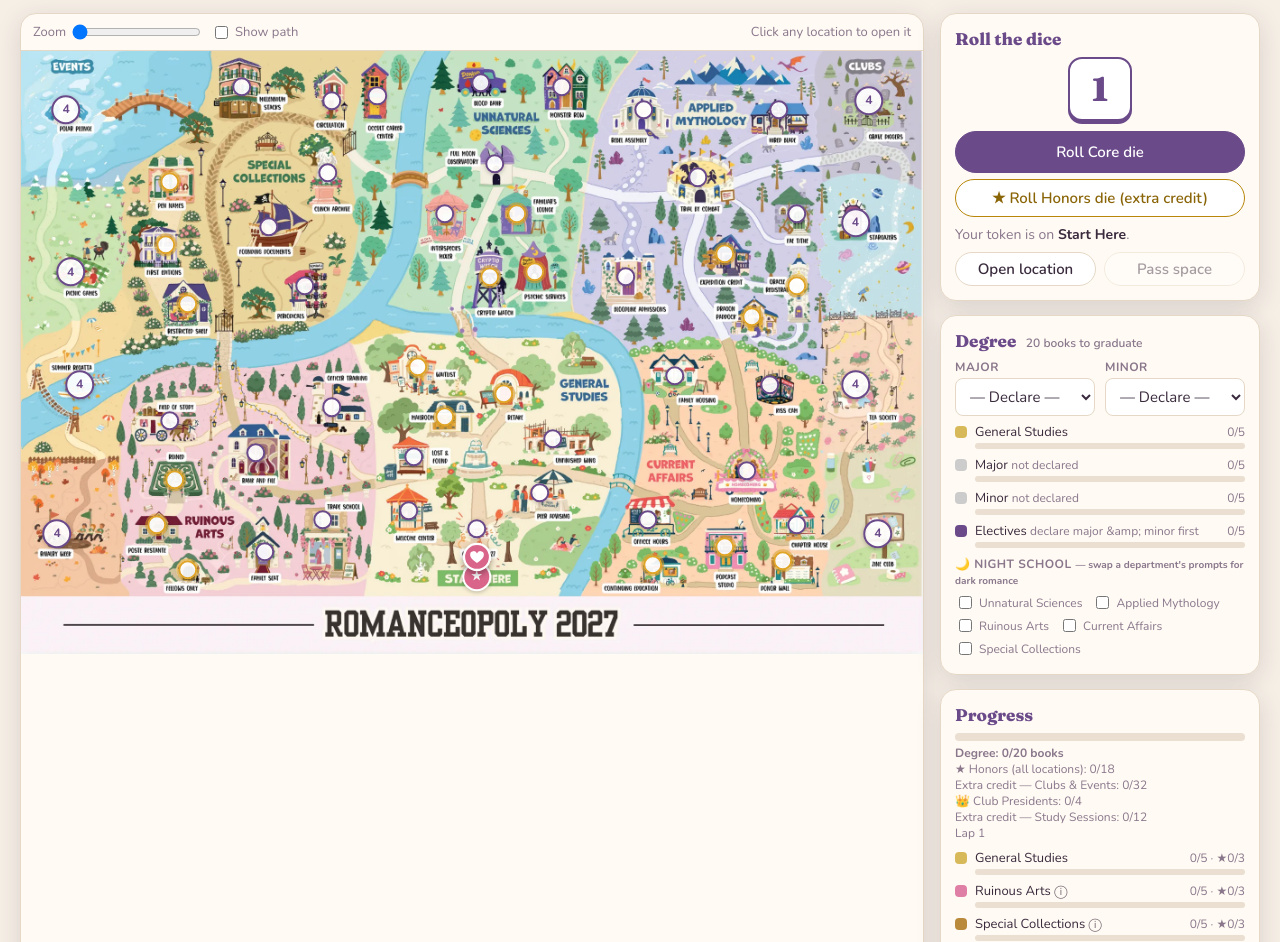
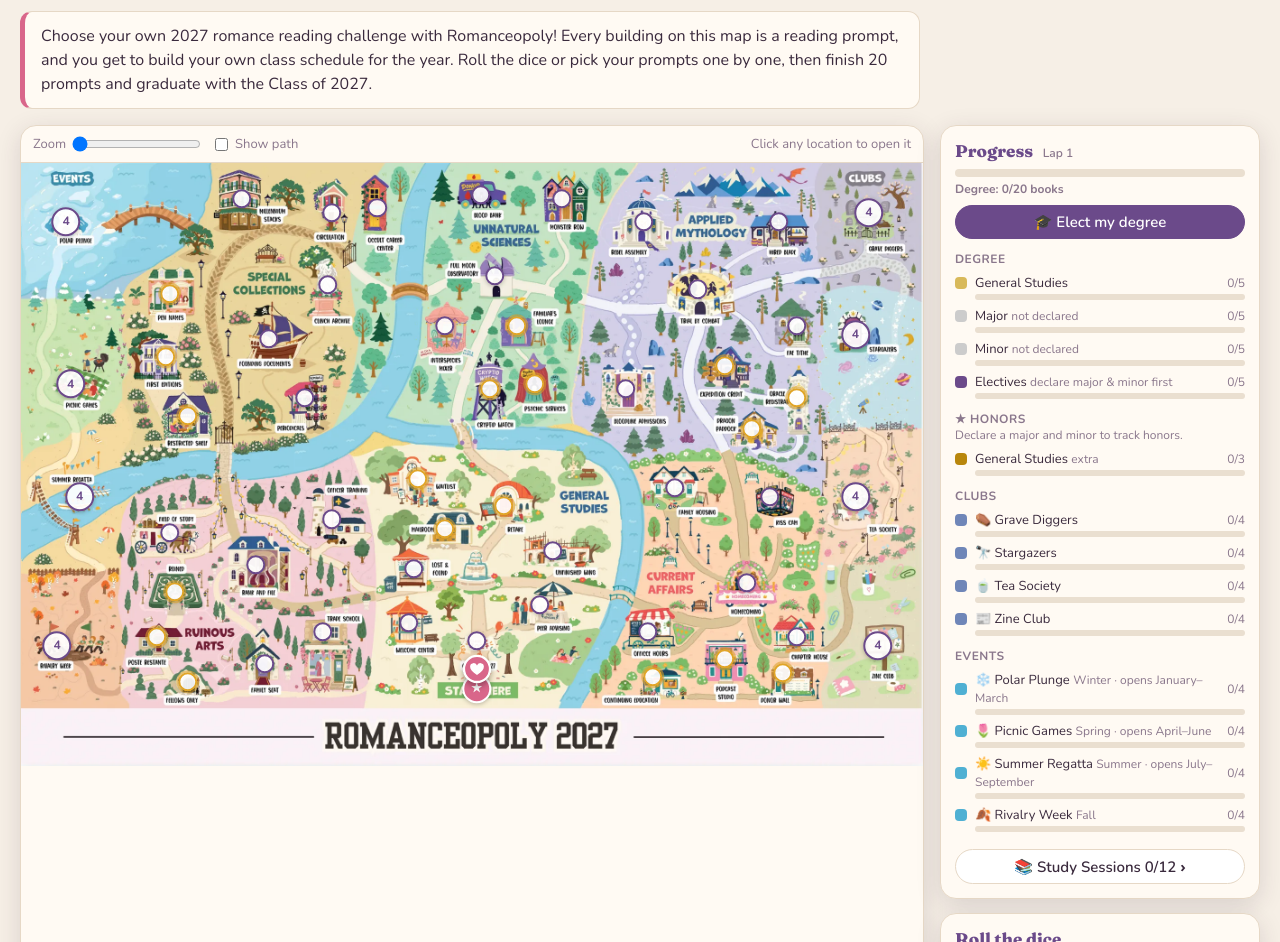
Before and after one commit to Janexiao-cmd/reading_challenge_gameboard, a website: page index.html in a window 1280 px wide. Shown: the part 58-1000 px from the top of the page. Drawn offline with nearby package versions, Linux system fonts and the light colour scheme.

Commit message:
Rework layout: personal Progress card, Elect my degree and Study Sessions modals, intro text
Co-Authored-By: Claude Sonnet 5.5 <noreply@anthropic.com>

```diff
--- a/index.html
+++ b/index.html
@@ -140,6 +140,8 @@ textarea{resize:vertical;min-height:60px}
 .toast.show{display:flex}
 .toast button{border:0;background:#fff;color:var(--ink);border-radius:99px;padding:4px 12px;font-weight:700}
 .toast .x{background:transparent;color:#fff;font-size:20px;padding:0 4px}
+.intro{padding:14px 20px 0}
+.intro p{margin:0;max-width:900px;font-size:16px;line-height:1.5;color:var(--ink);background:var(--card);border:1px solid var(--line);border-left:5px solid var(--rose);border-radius:12px;padding:12px 16px}
 </style>
 </head>
 <body>
@@ -154,6 +156,7 @@ textarea{resize:vertical;min-height:60px}
   <button class="btn" id="btnReset">Reset</button>
   <input type="file" id="importFile" accept="application/json" hidden>
 </header>
+<section class="intro"><p>Choose your own 2027 romance reading challenge with Romanceopoly! Every building on this map is a reading prompt, and you get to build your own class schedule for the year. Roll the dice or pick your prompts one by one, then finish 20 prompts and graduate with the Class of 2027.</p></section>
 <div id="banner" class="banner"></div>
 <main>
   <section class="boardwrap">
@@ -173,6 +176,14 @@ textarea{resize:vertical;min-height:60px}
   </section>
   <aside>
     <div class="card">
+      <h3>Progress <small id="lapLabel"></small></h3>
+      <div class="bar"><i id="totbar"></i></div>
+      <div class="small" id="totlabel" style="margin:4px 0 8px"></div>
+      <button class="btn primary" id="btnDegree" style="width:100%">🎓 Elect my degree</button>
+      <div id="progbody"></div>
+      <button class="btn" id="btnSessions" style="width:100%;margin-top:10px"></button>
+    </div>
+    <div class="card">
       <h3>Roll the dice</h3>
       <div class="dicebox" id="dicebox"></div>
       <button class="btn primary" id="btnRoll" style="width:100%;padding:10px">Roll Core die</button>
@@ -184,27 +195,11 @@ textarea{resize:vertical;min-height:60px}
       </div>
     </div>
     <div class="card">
-      <h3>Degree <small>20 books to graduate</small></h3>
-      <div class="row2"><div><label class="f" style="margin-top:0">Major</label><select id="selMajor"></select></div><div><label class="f" style="margin-top:0">Minor</label><select id="selMinor"></select></div></div>
-      <div id="degrows" style="margin-top:6px"></div>
-      <label class="f">🌙 Night School <small style="text-transform:none;letter-spacing:0">— swap a department's prompts for dark romance</small></label>
-      <div id="darkopts" class="small"></div>
-    </div>
-    <div class="card">
-      <h3>Progress</h3>
-      <div class="bar"><i id="totbar"></i></div>
-      <div class="small" id="totlabel" style="margin:4px 0 8px"></div>
-      <div id="regions"></div>
-    </div>
-    <div class="card">
       <h3>Journey log</h3>
       <ul class="log" id="log"></ul>
     </div>
   </aside>
 </main>
-<section class="extras">
-  <div class="card"><h3>Bonus: Study Sessions <small>one assigned read per month · not on the board</small></h3><div class="grid" id="gridSessions"></div></div>
-</section>
 
 <!-- Building modal -->
 <div class="overlay" id="ov"><div class="modal" id="modal" role="dialog" aria-modal="true">
@@ -413,23 +408,8 @@ function render(){
     p.lastChild.innerHTML=tip;
   });
   placeToken(S.pos);
-  const isDone=b=>status(b.id)==='complete';
-  const core=BLD.filter(b=>b.type==='Core'),hon=BLD.filter(b=>b.type==='Honors'),
-        ce=BLD.filter(b=>b.region==='clubs'||b.region==='events'),
-        bonus=BLD.filter(b=>b.region==='sessions');
-  const coreDone=core.filter(isDone).length,honDone=hon.filter(isDone).length,ceDone=ce.filter(isDone).length,bonusDone=bonus.filter(isDone).length;
   const dg=degree();
-  $('totbar').style.width=(dg.total/(REQ*4)*100)+'%';
-  $('totlabel').innerHTML=`<b>Degree: ${dg.total}/${REQ*4} books</b><br>★ Honors (all locations): ${honDone}/${hon.length}<br>Extra credit — Clubs &amp; Events: ${ceDone}/${ce.length}<br>👑 Club Presidents: ${Object.keys(CLUBS).filter(isPresident).length}/${Object.keys(CLUBS).length}<br>Extra credit — Study Sessions: ${bonusDone}/${bonus.length}<br>Lap ${S.laps+1}`;
-  $('headprog').textContent=`Degree ${dg.total}/${REQ*4} · Honors ${honDone}/${hon.length} · Clubs & Events ${ceDone}/${ce.length} · Study Sessions ${bonusDone}/${bonus.length}`;
-  renderDegree(dg);updUndo();
-  $('regions').innerHTML=Object.entries(REGIONS).map(([k,r])=>{
-    const all=BLD.filter(b=>b.region===k),c=all.filter(b=>b.type==='Core'),h=all.filter(b=>b.type==='Honors');
-    const acad=c.length>0;                       // academic regions have Core + Honors
-    const main=acad?c:all,d=main.filter(isDone).length,hd=h.filter(isDone).length;
-    const badge=d===main.length?(acad&&h.length&&hd===h.length?' 🏅★':' 🏅'):'';
-    return `<div class="reg"><span class="sw" style="background:${r.color}"></span><span>${r.label}${r.def?` <i class="tipd r" tabindex="0" data-tip="${esc(r.def)}">ⓘ</i>`:''}${badge}</span><span class="small">${d}/${main.length}${acad?' · ★'+hd+'/'+h.length:''}</span><div class="bar"><i style="width:${d/main.length*100}%;background:${r.color}"></i></div></div>`;
-  }).join('');
+  renderProgress(dg);updUndo();
   $('log').innerHTML=S.log.slice(0,12).map(l=>`<li><b>${l.d.slice(5)}</b> ${esc(l.t)}</li>`).join('')||'<li>Nothing yet — roll the dice!</li>';
   const cur=LOCS[S.pos],boardDone=LOCS.every(l=>l.kind==='start'||locStatus(l)==='complete');
   $('here').innerHTML=`Your token is on <b>${esc(cur.name)}</b>`+(S.awaiting!=null?` — <b>finish or pass</b> this space before rolling.`:'.')+(S.awaiting==null?(()=>{const h=rollHint('Core')||'';return h?'<br><span class="small">'+esc(h)+'</span>':''})():'');
@@ -441,28 +421,66 @@ function render(){
   $('banner').classList.toggle('show',dg.grad);
   $('showPath').checked=S.showPath;$('pathsvg').style.display=S.showPath?'block':'none';
   renderDice(lastRoll);
-  renderExtras();
 }
-function renderDegree(dg){
+/* ---------- progress (only what applies to me) ---------- */
+const deptName=r=>`${REGIONS[r].label}${REGIONS[r].def?` <i class="tipd r" tabindex="0" data-tip="${esc(REGIONS[r].def)}">ⓘ</i>`:''}${isDark(r)?' 🌙':''}`;
+const prow=(label,n,tot,color,note)=>`<div class="reg"><span class="sw" style="background:${color}"></span><span>${label}${note?` <span class="small">${note}</span>`:''}</span><span class="small">${n}/${tot}</span><div class="bar"><i style="width:${tot?n/tot*100:0}%;background:${color}"></i></div></div>`;
+const psec=t=>`<div class="small" style="font-weight:700;text-transform:uppercase;letter-spacing:.04em;margin-top:12px">${t}</div>`;
+function renderProgress(dg){
+  $('lapLabel').textContent='Lap '+(S.laps+1);
+  $('headprog').textContent=`Degree ${dg.total}/${REQ*4}`;
+  $('totbar').style.width=(dg.total/(REQ*4)*100)+'%';
+  $('totlabel').innerHTML=`<b>Degree: ${dg.total}/${REQ*4} books</b>`+(dg.grad?(dg.honors?' · 🎓★ Honors graduate':' · 🎓 Graduated'):'');
+  let h=psec('Degree')
+    +prow('General Studies',dg.gs,REQ,REGIONS.general.color)
+    +prow('Major',dg.mj,REQ,S.major?REGIONS[S.major].color:'#ccc',S.major?deptName(S.major)+(isDark(S.major)?' · team: '+REGIONS[S.major].label:''):'not declared')
+    +prow('Minor',dg.mn,REQ,S.minor?REGIONS[S.minor].color:'#ccc',S.minor?deptName(S.minor):'not declared')
+    +prow('Electives',dg.el,REQ,'#6b4a8a',S.major&&S.minor?'any other department':'declare major &amp; minor first');
+  const hon=[S.major,S.minor].filter(Boolean).flatMap(honorsOf),gsh=honorsOf('general');
+  h+=psec('★ Honors');
+  h+=hon.length?prow('Major &amp; minor',doneN(hon),hon.length,'#b8860b','for honors graduation'):'<div class="small">Declare a major and minor to track honors.</div>';
+  h+=prow('General Studies',doneN(gsh),gsh.length,'#b8860b','extra');
+  h+=psec('Clubs')+Object.keys(CLUBS).map(n=>{const c=BLD.filter(b=>b.where===n);return prow(CLUBS[n].icon+' '+n+(isPresident(n)?' 👑':''),doneN(c),c.length,REGIONS.clubs.color)}).join('');
+  h+=psec('Events')+Object.keys(EVENTS).map(n=>{const ev=EVENTS[n],c=BLD.filter(b=>b.where===n);return prow(ev.icon+' '+n,doneN(c),c.length,REGIONS.events.color,inSeason(ev)?ev.season:ev.season+' · opens '+ev.range)}).join('');
+  $('progbody').innerHTML=h;
+  const ss=BLD.filter(b=>b.region==='sessions');
+  $('btnSessions').textContent=`📚 Study Sessions ${doneN(ss)}/${ss.length} ›`;
+}
+
+/* ---------- elect my degree (modal) ---------- */
+$('btnDegree').onclick=()=>{
+  openM2('Elect my degree','<div id="degBody"></div>');
+  $('m2body').onchange=e=>{
+    const t=e.target;
+    if(t.id==='selMajor'){S.major=t.value||null;if(S.minor===S.major)S.minor=null;addLog(S.major?'Declared major: '+REGIONS[S.major].label:'Cleared major')}
+    else if(t.id==='selMinor'){S.minor=t.value||null;if(S.minor===S.major)S.major=null;addLog(S.minor?'Declared minor: '+REGIONS[S.minor].label:'Cleared minor')}
+    else if(t.dataset.r){S.dark={...S.dark,[t.dataset.r]:t.checked};addLog(t.checked?'Sent '+REGIONS[t.dataset.r].label+' to Night School 🌙':'Brought '+REGIONS[t.dataset.r].label+' back to day classes')}
+    else return;
+    save();render();fillDegree();
+  };
+  fillDegree();
+};
+function fillDegree(){
   const opts=(other,cur)=>'<option value="">— Declare —</option>'+ACAD.map(r=>`<option value="${r}" ${r===cur?'selected':''} ${r===other?'disabled':''}>${REGIONS[r].label}</option>`).join('');
-  $('selMajor').innerHTML=opts(S.minor,S.major);$('selMinor').innerHTML=opts(S.major,S.minor);
-  const row=(label,n,color,note)=>`<div class="reg"><span class="sw" style="background:${color}"></span><span>${label}${note?` <span class="small">${esc(note)}</span>`:''}</span><span class="small">${n}/${REQ}</span><div class="bar"><i style="width:${n/REQ*100}%;background:${color}"></i></div></div>`;
-  $('darkopts').innerHTML=ACAD.map(r=>`<label style="display:inline-flex;gap:4px;align-items:center;margin:2px 10px 2px 0;white-space:nowrap"><input type="checkbox" data-r="${r}" ${isDark(r)?'checked':''}>${REGIONS[r].label}</label>`).join('');
-  $('degrows').innerHTML=row('General Studies',dg.gs,REGIONS.general.color)
-    +row('Major',dg.mj,S.major?REGIONS[S.major].color:'#ccc',S.major?REGIONS[S.major].label+(isDark(S.major)?' 🌙 team: '+REGIONS[S.major].label:''):'not declared')
-    +row('Minor',dg.mn,S.minor?REGIONS[S.minor].color:'#ccc',S.minor?REGIONS[S.minor].label:'not declared')
-    +row('Electives',dg.el,'#6b4a8a',S.major&&S.minor?'any other department':'declare major &amp; minor first');
+  $('degBody').innerHTML=`
+    <p class="small">You graduate after 20 books: 5 General Studies, 5 in your major, 5 in your minor and 5 electives. Pick two different departments. You can change them at any time and your progress is kept.</p>
+    <div class="row2">
+      <div><label class="f" style="margin-top:0">Major</label><select id="selMajor">${opts(S.minor,S.major)}</select><div class="small" style="margin-top:4px">${S.major?esc(REGIONS[S.major].def):''}</div></div>
+      <div><label class="f" style="margin-top:0">Minor</label><select id="selMinor">${opts(S.major,S.minor)}</select><div class="small" style="margin-top:4px">${S.minor?esc(REGIONS[S.minor].def):''}</div></div>
+    </div>
+    <h3 style="margin-top:20px;border-top:1px solid var(--line);padding-top:14px">🌙 Night School</h3>
+    <p class="small">Missing a dark romance department? After hours, any department except General Studies can go dark. Tick it to swap its prompts for the Night School ones. It keeps its map locations, but your classes are at night. If it’s your major, use the name of the map area as your team.</p>
+    <div>${ACAD.map(r=>`<label style="display:inline-flex;gap:4px;align-items:center;margin:3px 14px 3px 0;white-space:nowrap"><input type="checkbox" data-r="${r}" ${isDark(r)?'checked':''}>${REGIONS[r].label}</label>`).join('')}</div>`;
 }
-$('darkopts').onchange=e=>{const r=e.target.dataset.r;if(!r)return;S.dark={...S.dark,[r]:e.target.checked};addLog((e.target.checked?'Sent '+REGIONS[r].label+' to Night School 🌙':'Brought '+REGIONS[r].label+' back to day classes'));save();render()};
-$('selMajor').onchange=e=>{S.major=e.target.value||null;if(S.minor===S.major)S.minor=null;addLog(S.major?'Declared major: '+REGIONS[S.major].label:'Cleared major');save();render()};
-$('selMinor').onchange=e=>{S.minor=e.target.value||null;if(S.minor===S.major)S.major=null;addLog(S.minor?'Declared minor: '+REGIONS[S.minor].label:'Cleared minor');save();render()};
-function renderExtras(){
-  const mk=(region,label)=>BLD.filter(b=>b.region===region).map(b=>{
+
+/* ---------- study sessions (modal) ---------- */
+$('btnSessions').onclick=()=>{
+  const cells=BLD.filter(b=>b.region==='sessions').map(b=>{
     const e=S.entries[b.id],st=status(b.id);
-    return `<button class="cell ${st}" data-b="${b.id}"><b>${esc(label(b))}</b><span>${e&&e.title?esc(e.title):b.assigned?esc(b.assigned.title):st==='todo'?'To read':st}</span></button>`}).join('');
-  $('gridSessions').innerHTML=mk('sessions',b=>b.name.replace(' Study Session',''));
-  document.querySelectorAll('.cell').forEach(c=>c.onclick=()=>openBuilding(c.dataset.b));
-}
+    return `<button class="cell ${st}" data-b="${b.id}"><b>${esc(b.name.replace(' Study Session',''))}</b><span>${e&&e.title?esc(e.title):b.assigned?esc(b.assigned.title):st==='todo'?'To read':st}</span></button>`}).join('');
+  openM2('Study Sessions',`<p class="small">One assigned read per month · extra credit · not on the board. Click a month to open it.</p><div class="grid" id="gridSessions">${cells}</div>`);
+  document.querySelectorAll('#gridSessions .cell').forEach(c=>c.onclick=()=>{$('ov2').classList.remove('open');openBuilding(c.dataset.b)});
+};
 
 /* ---------- undo (last roll or status change) ---------- */
 let undoSnap=null;
@@ -600,7 +618,7 @@ $('btnPlace').onclick=()=>{S.pos=curLoc.i;addLog('Moved token to '+curLoc.name);
 $('btnClear').onclick=()=>{if(confirm('Clear everything entered for '+B[curB].name+'?')){delete S.entries[curB];save();fillModal();render()}};
 
 /* ---------- rules ---------- */
-function openM2(title,html){$('m2title').textContent=title;$('m2body').innerHTML=html;$('ov2').classList.add('open')}
+function openM2(title,html){$('m2body').onchange=null;$('m2title').textContent=title;$('m2body').innerHTML=html;$('ov2').classList.add('open')}
 $('m2close').onclick=()=>$('ov2').classList.remove('open');
 $('ov2').addEventListener('mousedown',e=>{if(e.target===$('ov2'))$('ov2').classList.remove('open')});
 $('btnRules').onclick=()=>{
@@ -627,7 +645,7 @@ $('btnRules').onclick=()=>{
    <li><b>Events</b> are seasonal extra credit: Winter (Jan–Mar) Polar Plunge, Spring (Apr–Jun) Picnic Games, Summer (Jul–Sep) Summer Regatta, Fall (Oct–Dec) Rivalry Week. Click one any time to add book info, but you can only start reading during its season.</li>
    <li><b>Clubs</b> (Grave Diggers, Stargazers, Tea Society, Zine Club) are extra credit. Each has 4 prompts: finish all 4 to become <b>Club President</b> 👑.</li>
    <li><b>Study Sessions</b> are extra credit only. They’re not on the dice yet.</li>
-   <li><b>Night School 🌙:</b> missing a dark romance department? After hours, any department except General Studies can go dark. Tick it under Night School in the Degree card to swap its prompts for the Night School ones. It keeps its map locations, but your classes are at night. If it’s your major, use the name of the map area as your team. You can turn it on or off at any time.</li>
+   <li><b>Night School 🌙:</b> missing a dark romance department? After hours, any department except General Studies can go dark. Tick it under Night School in “Elect my degree” to swap its prompts for the Night School ones. It keeps its map locations, but your classes are at night. If it’s your major, use the name of the map area as your team. You can turn it on or off at any time.</li>
   </ol>
   <h3>Tweak the draft</h3>
   <div class="opt"><label><input type="checkbox" id="rSkip"> Completed buildings don’t count when moving</label></div>
```
Also changed, not shown: PRD.md (+18 -5 lines).
